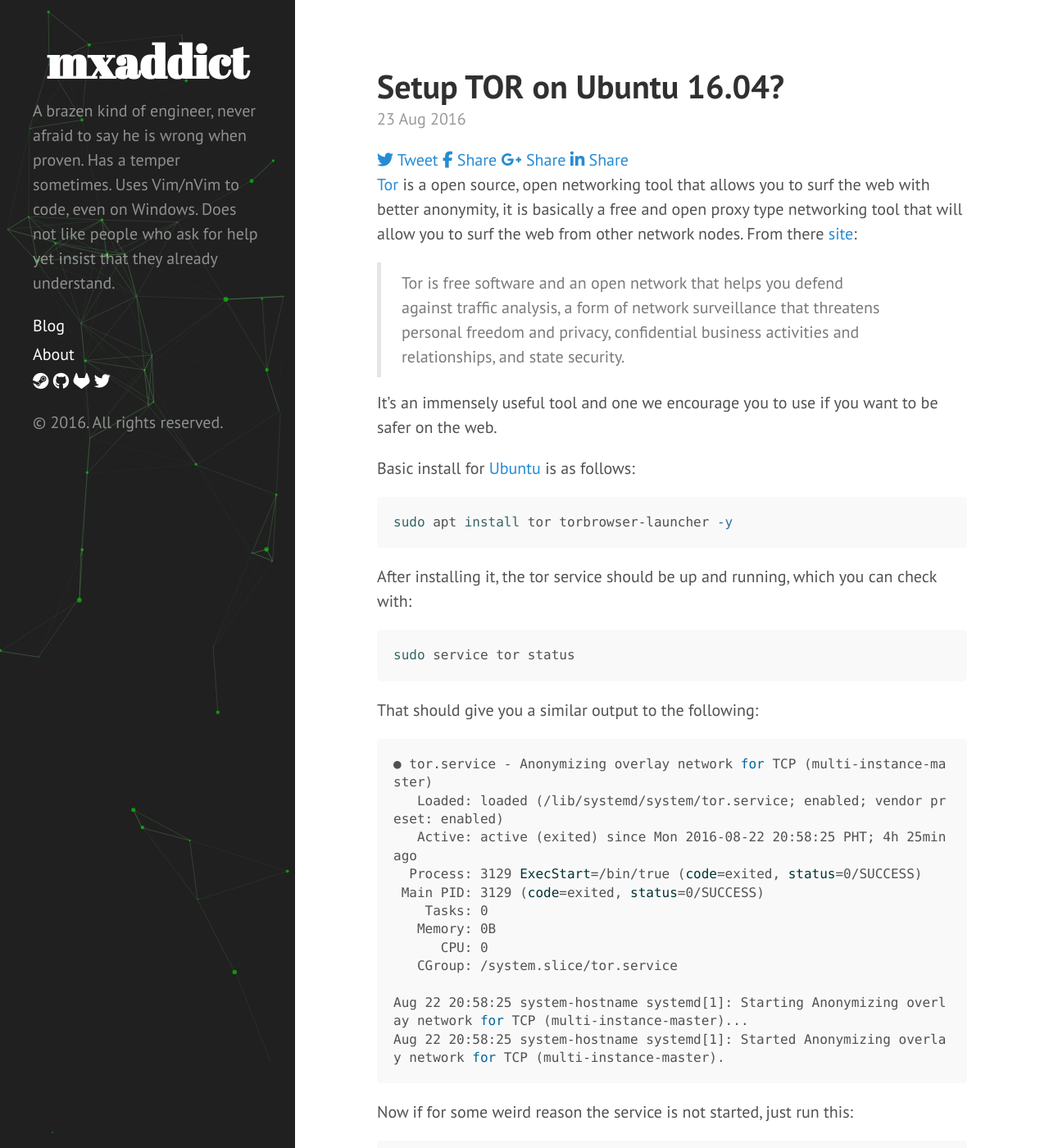
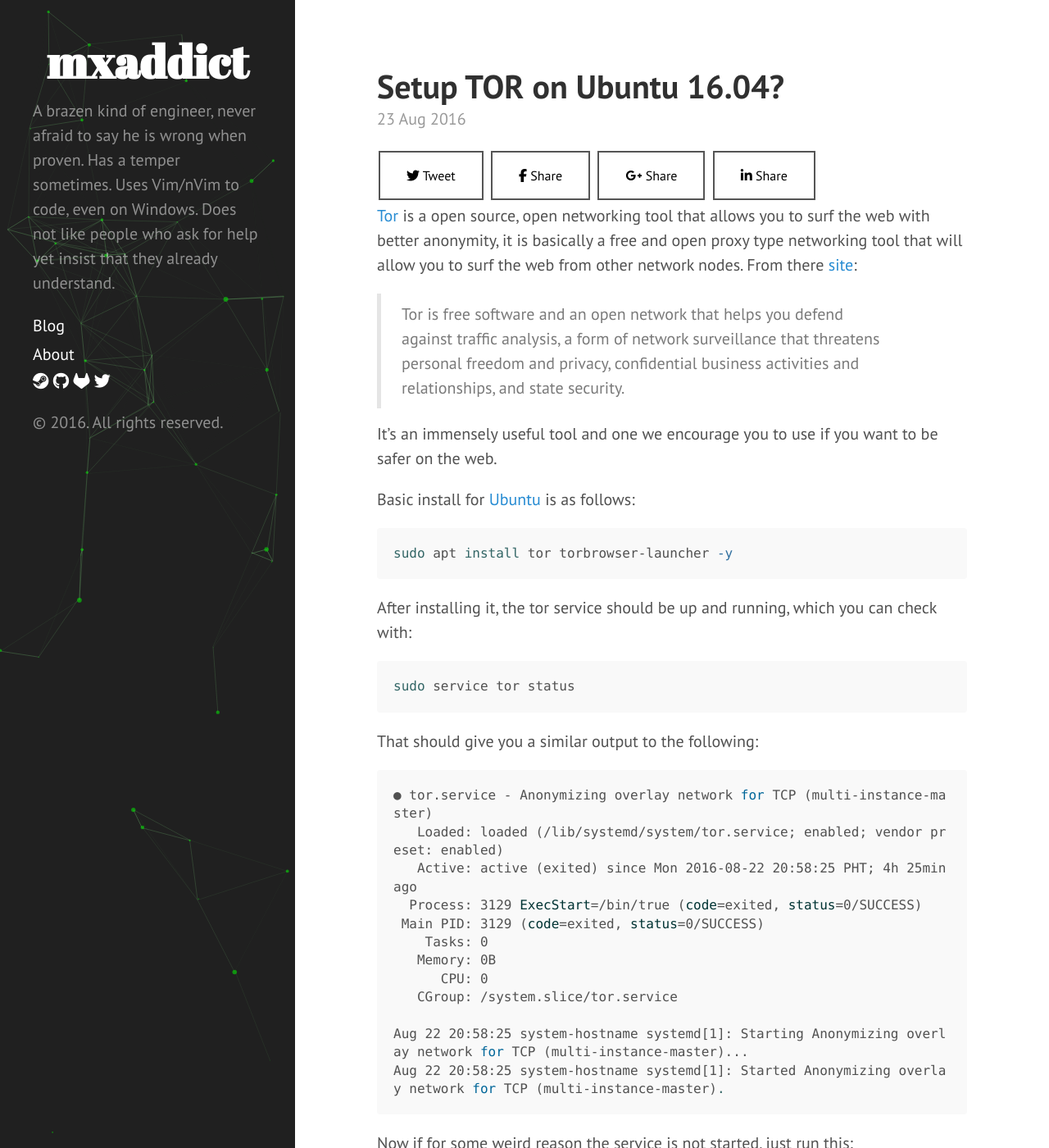
Before and after one commit to mxaddict/www.codedmaster.com, a Jekyll site: the page built from _posts/2016-08-23-setup-tor-on-ubuntu-16.04.md, in a window 1280 px wide and 1400 px high. Shown: the whole window at 82% size. Built offline with Jekyll 4.4.1, drawn with Linux system fonts in a browser that asks for light colours; nearby versions of some CDN libraries; comment, search, counter and statistics services are not loaded.

Commit message:
Added some styles for the buttons

```diff
--- a/_includes/head.html
+++ b/_includes/head.html
@@ -19,6 +19,7 @@
   <link rel="stylesheet" href="{{ site.baseurl }}public/css/syntax.css">
   <link rel="stylesheet" href="{{ site.baseurl }}public/css/hyde.css">
   <link rel="stylesheet" href="{{ site.baseurl }}public/css/background.css">
+  <link rel="stylesheet" href="{{ site.baseurl }}public/css/social.css">
   <link rel="stylesheet" href="//fonts.googleapis.com/css?family=PT+Sans:400,400italic,700|Abril+Fatface">
   <link rel="stylesheet" href="//use.fontawesome.com/bbf6cc5e80.css">
   <link rel="stylesheet" href="//use.fontawesome.com/releases/v4.6.3/css/font-awesome-css.min.css">
--- /dev/null
+++ b/public/css/social.css
@@ -0,0 +1,24 @@
+.social {
+    display: block;
+    width: 100%;
+}
+
+.social-button {
+    -webkit-transition-duration: 0.4s;
+    background-color: white;
+    border: 2px solid #555555;
+    color: black;
+    cursor: pointer;
+    display: inline-block;
+    font-size: 16px;
+    margin: 4px 2px;
+    padding: 16px 32px;
+    text-align: center;
+    text-decoration: none;
+    transition-duration: 0.4s;
+}
+
+.social-button:hover {
+    background-color: #555555;
+    color: white;
+}
```
